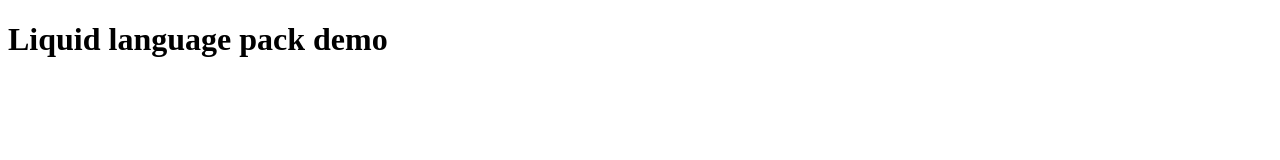
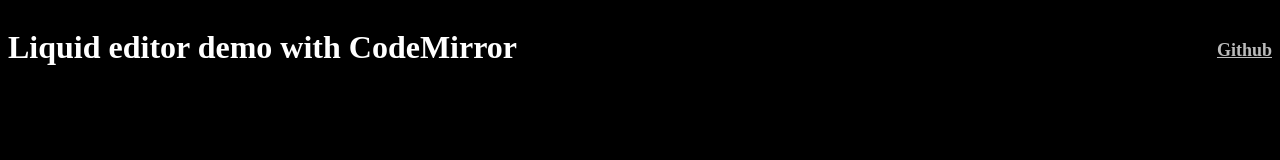
Before and after one commit to harttle/codemirror-lang-liquid, a website: page demo/index.html in a window 1280 px wide. Drawn offline with Linux system fonts and the light colour scheme.

Commit message:
docs: theme for demo

```diff
--- a/demo/editor.mjs
+++ b/demo/editor.mjs
@@ -1,5 +1,6 @@
 import {EditorView, basicSetup} from "codemirror"
 import {LiquidHTML} from "codemirror-lang-liquid"
+import {dracula} from 'thememirror';
 
 const doc = `{% layout "main.liquid" with "dark", url: "/" %}
 {%- assign people = "alice, bob, carol" | split: ", " -%}
@@ -35,6 +36,6 @@
     filterNames: ["customFilter"],
     tagNames: ["customTag"],
     variableNames: Object.keys(context)
-  })],
+  }), dracula],
   parent: document.body
 })
--- a/demo/index.html
+++ b/demo/index.html
@@ -1,4 +1,37 @@
 <!doctype html>
-<meta charset=utf8>
-<h1>Liquid language pack demo</h1>
+<head>
+  <meta charset=utf8>
+  <style>
+  body {
+      margin: 0;
+      padding: 8px;
+      background: black;
+      color: white;
+  }
+  a {
+    color: #bbb;
+  }
+  a:hover {
+    color: white;
+  }
+  h1 {
+    display: flex;
+    align-items: center;
+  }
+  h1 .title {
+    flex-grow: 1;
+  }
+  h1 a {
+    font-size: 18px;
+  }
+  </style>
+</head>
+<body>
+<h1>
+  <span class="title">Liquid editor demo with CodeMirror</span>
+  <small>
+    <a href="https://github.com/harttle/codemirror-lang-liquid" _target="blank">Github</a>
+  </small>
+</h1>
 <script src="editor.bundle.js"></script>
+</body>
```
Also changed, not shown: demo/package.json (+6 -2 lines), .github/FUNDING.yml (added), .github/workflows/static.yml, 1 other file.
